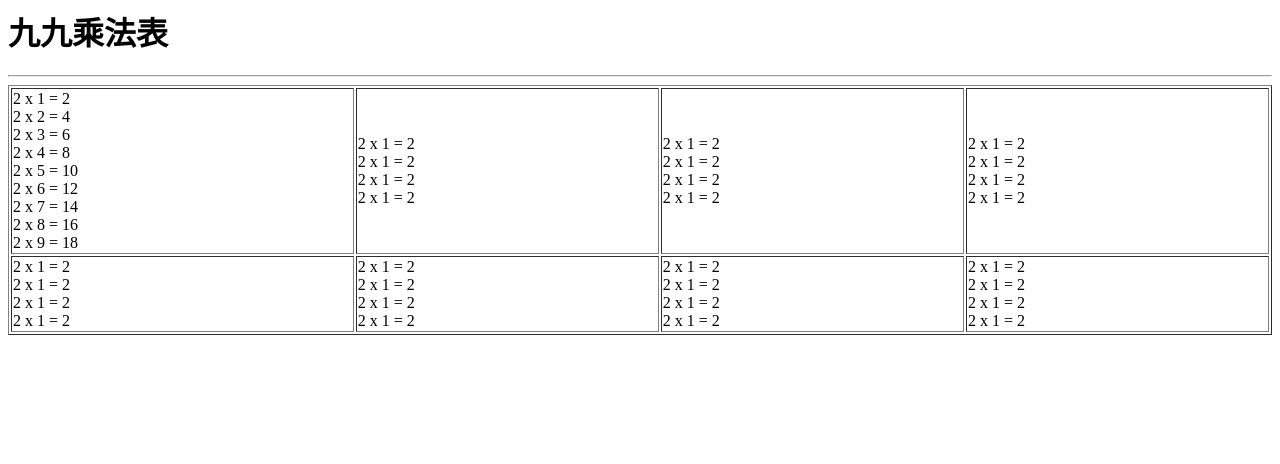
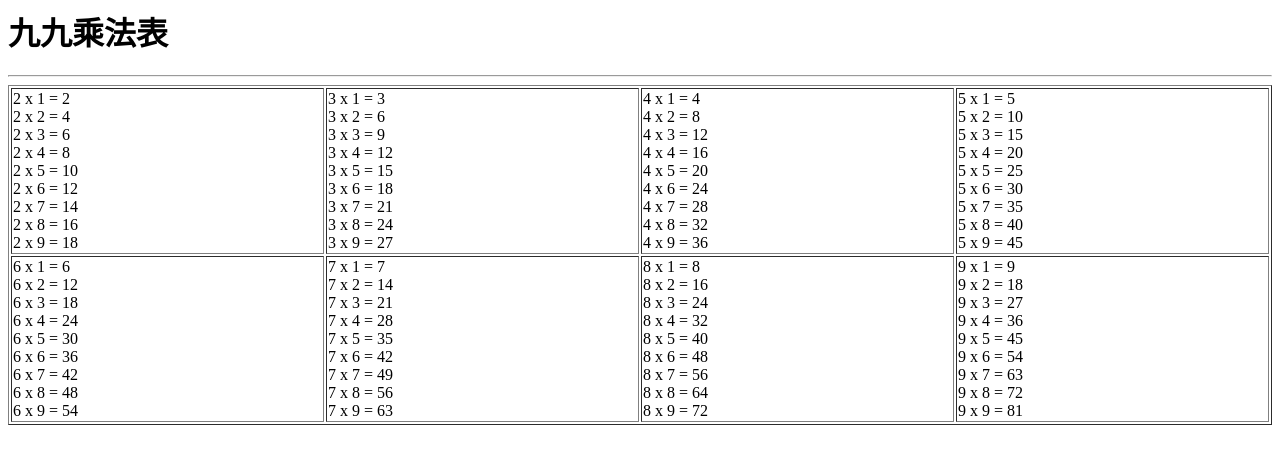
Before and after one commit to bradchao/phpd02, a PHP site: page /brad99.php in a window 1280 px wide. Shown: the top 464 px of the page. Run offline with PHP 8.4, Linux system fonts and the light colour scheme.

Commit message:
06101548

```diff
--- a/brad99.php
+++ b/brad99.php
@@ -1,59 +1,20 @@
 <h1>九九乘法表</h1>
 <hr />
 <table border="1" width="100%">
-    <tr>
-        <td>
-            <?php
-                for($i = 1; $i <= 9; $i++){
-                    $r = 2 * $i;
-                    echo "2 x {$i} = {$r}<br />";
-                }
-            ?>
-        </td>
-        <td>
-            2 x 1 = 2<br />
-            2 x 1 = 2<br />
-            2 x 1 = 2<br />
-            2 x 1 = 2<br />
-        </td>
-        <td>
-            2 x 1 = 2<br />
-            2 x 1 = 2<br />
-            2 x 1 = 2<br />
-            2 x 1 = 2<br />
-        </td>
-        <td>
-            2 x 1 = 2<br />
-            2 x 1 = 2<br />
-            2 x 1 = 2<br />
-            2 x 1 = 2<br />
-        </td>
-    </tr>
-    <tr>
-        <td>
-            2 x 1 = 2<br />
-            2 x 1 = 2<br />
-            2 x 1 = 2<br />
-            2 x 1 = 2<br />
-        </td>
-        <td>
-            2 x 1 = 2<br />
-            2 x 1 = 2<br />
-            2 x 1 = 2<br />
-            2 x 1 = 2<br />
-        </td>
-        <td>
-            2 x 1 = 2<br />
-            2 x 1 = 2<br />
-            2 x 1 = 2<br />
-            2 x 1 = 2<br />
-        </td>
-        <td>
-            2 x 1 = 2<br />
-            2 x 1 = 2<br />
-            2 x 1 = 2<br />
-            2 x 1 = 2<br />
-        </td>
-    </tr>
+<?php
+    for ($k = 0; $k < 2; $k++){
+        echo '<tr>';
+        for ($j = 2; $j <= 5; $j++){
+            $newj = $j + $k * 4;
+            echo '<td>';
+            for($i = 1; $i <= 9; $i++){
+                $r = $newj * $i;
+                echo "{$newj} x {$i} = {$r}<br />";
+            }
+            echo '</td>';
+        }
+        echo '</tr>';
 
+    }
+?>
 </table>
```
